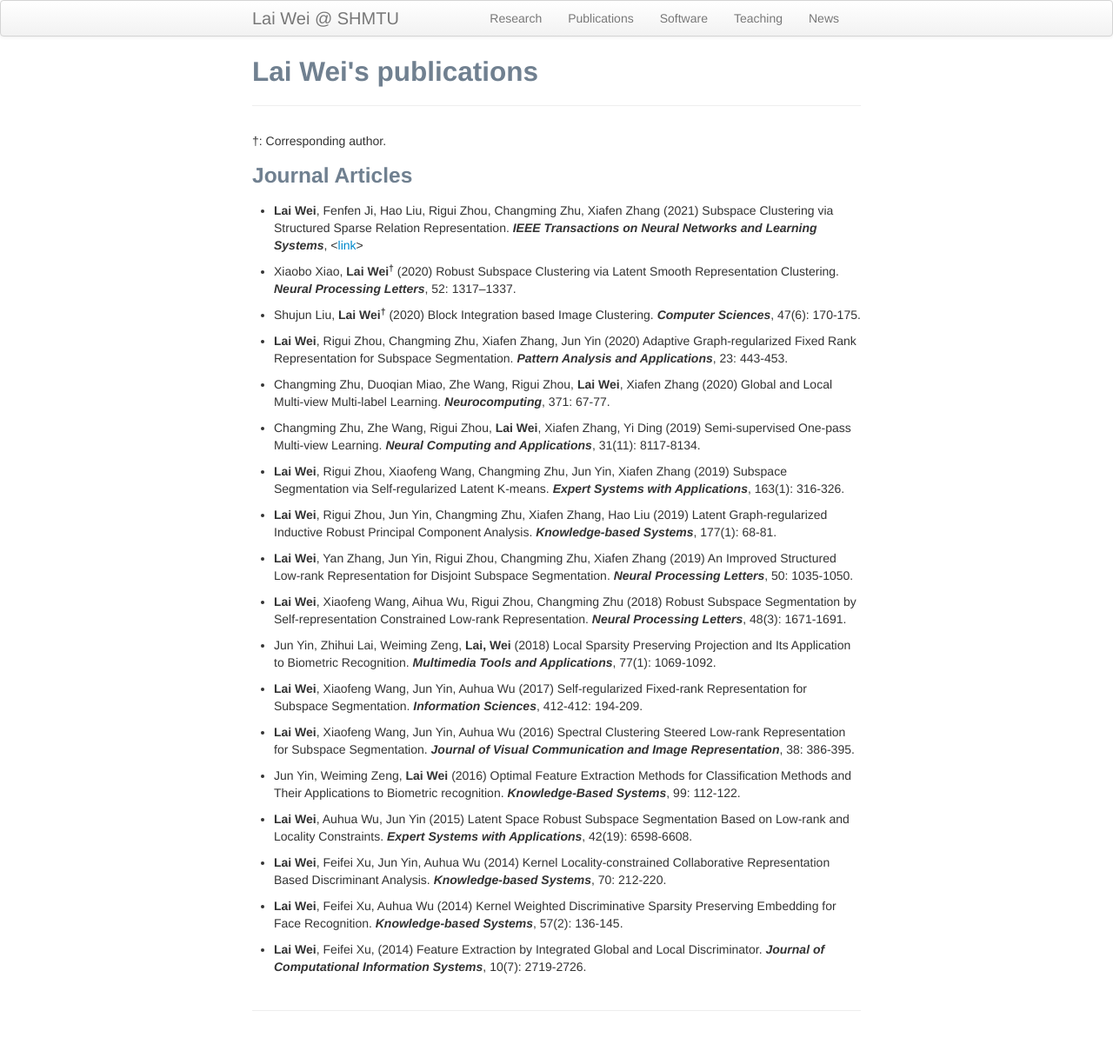
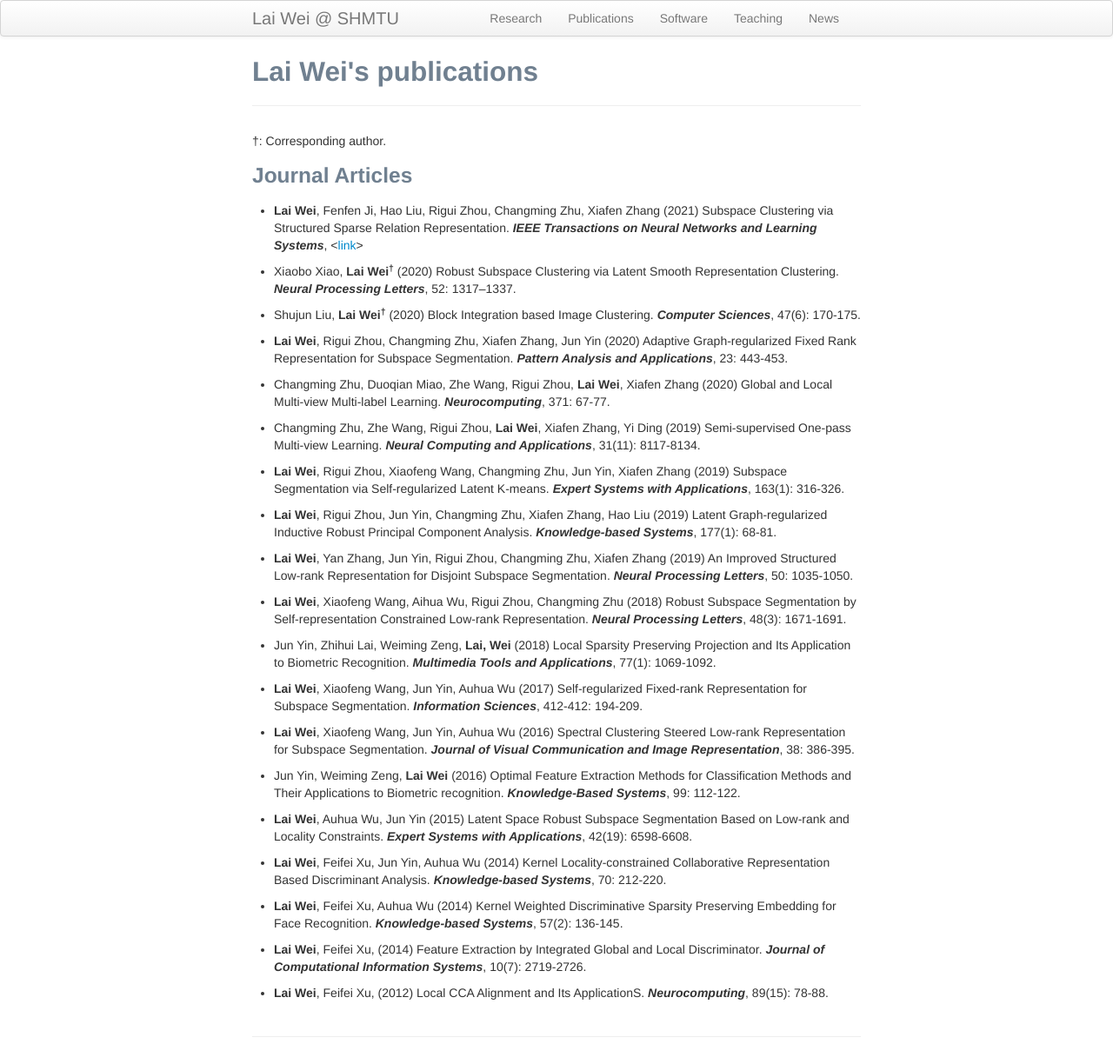
Before and after one commit to weilyshmtu/weilyshmtu.github.io, a Jekyll site: the page built from pages/pubs.md, in a window 1280 px wide. Shown: the whole page at 87% size. Built offline with Jekyll 4.4.1, drawn with Linux system fonts in a browser that asks for light colours; before the commit the page ends 1194 px from its top, so only the background shows below that.

Commit message:
Update pubs.md

```diff
--- a/pages/pubs.md
+++ b/pages/pubs.md
@@ -45,6 +45,7 @@ title: Lai Wei's publications
 
 <ul> <li> <b>Lai Wei</b>, Feifei Xu, (2014) Feature Extraction by Integrated Global and Local Discriminator. <i><b>Journal of Computational Information Systems</b></i>, 10(7): 2719-2726.</li></ul>
 
+<ul> <li> <b>Lai Wei</b>, Feifei Xu, (2012) Local CCA Alignment and Its ApplicationS. <i><b>Neurocomputing</b></i>, 89(15): 78-88.</li></ul>
 <!--
 <ol start="3"> <li> Rosen, J., <b>Yang, Y.</b>, Abnousi, A., Chen, J., Song, M., Jones, I., Shen, Y., Hu, M., Li, Y. (2021+) HPRep: Quantifying reproducibility in HiChIP and PLAC-seq datasets. <i><b>bioRxiv</b></i>. <<a href="https://www.biorxiv.org/content/10.1101/2020.11.23.394239v1">link</a>></li></ol>
 -->
```
